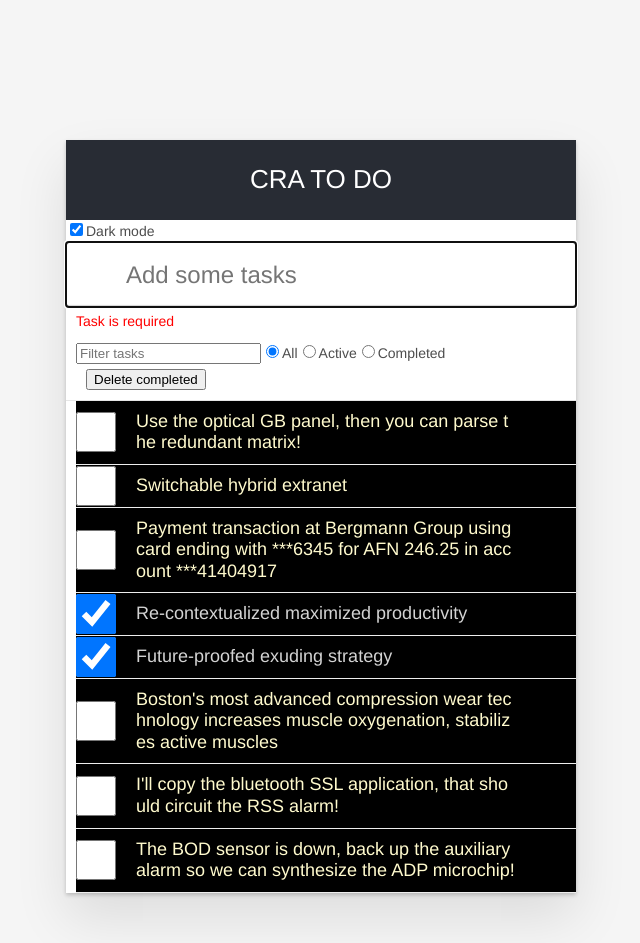
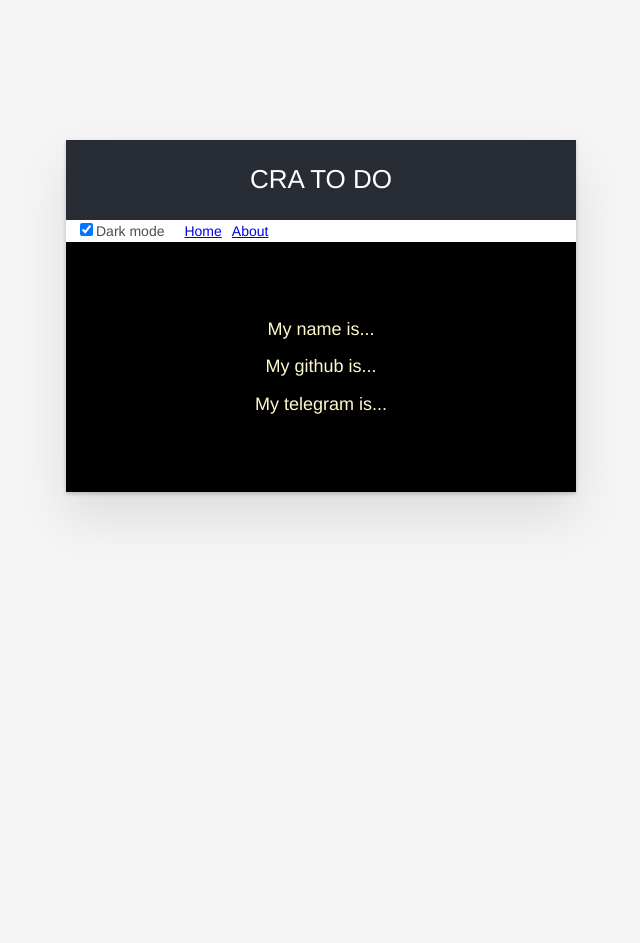
Before and after one commit to FFire/crt-todo, a React (Create React App) app: page /about in a window 1280 px wide. Shown: the whole page, without its empty margins (319-959 px from the left). After the commit the page ends 800 px from the top, so only its background shows below. Built offline with nearby package versions, Linux system fonts and the light colour scheme.

Commit message:
add: routes

```diff
--- a/package.json
+++ b/package.json
@@ -29,6 +29,7 @@
     "prop-types": "^15.8.1",
     "react": "^17.0.2",
     "react-dom": "^17.0.2",
+    "react-router-dom": "^6.2.1",
     "react-scripts": "^5.0.0",
     "web-vitals": "^2.1.3",
     "yup": "^0.32.11"
--- /dev/null
+++ b/src/components/About/About.js
@@ -0,0 +1,23 @@
+import classNames from 'classnames';
+import PropTypes from 'prop-types';
+import React, { useContext } from 'react';
+import { theme, ThemeContext } from '../../cotext/themeContext';
+import s from './About.module.css';
+
+export const About = () => {
+  const UiTheme = useContext(ThemeContext);
+  const cssClasses = classNames(s.spinner, { [s.dark]: UiTheme === theme.DARK });
+  return (
+    <>
+      <div className={cssClasses}>
+       <p>My name is...</p>
+       <p>My github is...</p>
+       <p>My telegram is...</p>
+      </div>
+    </>
+  );
+};
+
+About.protoTypes = {
+  UiTheme: PropTypes.string.isRequired,
+};
--- /dev/null
+++ b/src/components/About/About.module.css
@@ -0,0 +1,13 @@
+.spinner {
+  text-align: center;
+  font-size: large;
+  padding: 60px;
+  color: gray;
+  border: black;
+  border-width: 2px;
+}
+
+.dark {
+  color: lemonchiffon;
+  background-color: black;
+}
--- a/src/components/App/App.js
+++ b/src/components/App/App.js
@@ -1,13 +1,15 @@
 /* eslint-disable function-paren-newline */
 import React, { useEffect, useState } from 'react';
+import { Route, Routes } from 'react-router-dom';
 import * as yup from 'yup';
+import { theme, ThemeContext } from '../../cotext/themeContext';
+import { initialTasks } from '../../fixtures/initialTasks';
+import { WithSpinner } from '../../HOC/WithSpinner';
 import {
-  Filter, Header, Message, NewTask, TaskList, ThemeToggle,
+  About, Filter, Header, Message, NewTask, NotFound, TaskList, ThemeToggle,
 } from '../components';
+import { routePaths } from '../routePaths';
 import './App.css';
-import { initialTasks } from '../../fixtures/initialTasks';
-import { theme, ThemeContext } from '../../cotext/themeContext';
-import { WithSpinner } from '../../HOC/WithSpinner';
 
 const TaskListWithSpinner = WithSpinner(TaskList);
 const messageMode = {
@@ -167,16 +169,8 @@ const App = () => {
     makeInfo();
   };
 
-  return (
-      <ThemeContext.Provider value={uiTheme}>
-
-        <Header />
-
-        <ThemeToggle
-          handleThemeToggle={handleThemeToggle}
-          uiTheme={uiTheme}
-        />
-
+  const PageApp = () => (
+    <>
       <NewTask
         handleKeyPress={handleKeyPress}
         handleGetFocus={handleGetFocus}
@@ -204,7 +198,23 @@ const App = () => {
         handleDeleteById={handleDeleteById}
         handleToggle={handleToggle}
       />
+    </>
+  );
 
+  return (
+    <ThemeContext.Provider value={uiTheme}>
+        <Header/>
+
+        <ThemeToggle
+          handleThemeToggle={handleThemeToggle}
+          uiTheme={uiTheme}
+        />
+
+        <Routes>
+          <Route path={routePaths.HOME.path} element={<PageApp/>}/>
+          <Route path={routePaths.ABOUT.path} element={<About/>}/>
+          <Route path={routePaths.NOT_FOUNT.path} element={<NotFound/>}/>
+        </Routes>
     </ThemeContext.Provider>
   );
 };
--- /dev/null
+++ b/src/components/NotFound/NotFound.js
@@ -0,0 +1,21 @@
+import classNames from 'classnames';
+import PropTypes from 'prop-types';
+import React, { useContext } from 'react';
+import { theme, ThemeContext } from '../../cotext/themeContext';
+import s from './NotFound.module.css';
+
+export const NotFound = () => {
+  const UiTheme = useContext(ThemeContext);
+  const cssClasses = classNames(s.spinner, { [s.dark]: UiTheme === theme.DARK });
+  return (
+    <>
+      <div className={cssClasses}>
+       <p>Sorry, page not found 😔 </p>
+      </div>
+    </>
+  );
+};
+
+NotFound.protoTypes = {
+  UiTheme: PropTypes.string.isRequired,
+};
--- /dev/null
+++ b/src/components/NotFound/NotFound.module.css
@@ -0,0 +1,13 @@
+.spinner {
+  text-align: center;
+  font-size: large;
+  padding: 60px;
+  color: gray;
+  border: black;
+  border-width: 2px;
+}
+
+.dark {
+  color: lemonchiffon;
+  background-color: black;
+}
--- a/src/components/ThemeToggle/ThemeToggle.js
+++ b/src/components/ThemeToggle/ThemeToggle.js
@@ -1,9 +1,12 @@
 import PropTypes from 'prop-types';
 import React from 'react';
+import { Link } from 'react-router-dom';
 import { theme } from '../../cotext/themeContext';
+import { routePaths } from '../routePaths';
+import s from './ThemeToggle.module.css';
 
 export const ThemeToggle = ({ uiTheme, handleThemeToggle }) => (
-    <>
+  <div className={s.nav}>
     <input
       type='checkbox'
       id='ThemeToggle'
@@ -11,7 +14,11 @@ export const ThemeToggle = ({ uiTheme, handleThemeToggle }) => (
       onChange={handleThemeToggle}
     />
     <label htmlFor='ThemeToggle'>Dark mode</label>
-    </>
+    <div className={s.justify}>
+      <Link className={s.linkItem} to={routePaths.HOME.path}>{routePaths.HOME.name}</Link>
+      <Link className={s.linkItem} to={routePaths.ABOUT.path}>{routePaths.ABOUT.name}</Link>
+    </div>
+  </div>
 );
 
 ThemeToggle.propTypes = {
--- a/src/components/ThemeToggle/ThemeToggle.module.css
+++ b/src/components/ThemeToggle/ThemeToggle.module.css
@@ -1,3 +1,16 @@
 .dark {
   color: black;
 }
+.justify {
+  display:inline;
+  justify-content: right;
+  justify-content: space-between;
+
+}
+.nav {
+  display:inline;
+  width: max-content;
+}
+.linkItem {
+  margin-left: 10px;
+}
--- a/src/components/components.js
+++ b/src/components/components.js
@@ -5,3 +5,5 @@ export { NewTask } from './NewTask/NewTask';
 export { Spinner } from './Spinner/Spinner';
 export { TaskList } from './TaskList/TaskList';
 export { ThemeToggle } from './ThemeToggle/ThemeToggle';
+export { About } from './About/About';
+export { NotFound } from './NotFound/NotFound';
--- /dev/null
+++ b/src/components/routePaths.js
@@ -0,0 +1,5 @@
+export const routePaths = {
+  HOME: { path: '/', name: 'Home' },
+  ABOUT: { path: 'about', name: 'About' },
+  NOT_FOUNT: { path: '*', name: 'PageNotFound' },
+};
--- a/src/index.js
+++ b/src/index.js
@@ -1,5 +1,6 @@
 import React from 'react';
 import ReactDOM from 'react-dom';
+import { BrowserRouter } from 'react-router-dom';
 import App from './components/App/App';
 import './index.css';
 
@@ -7,7 +8,9 @@ ReactDOM.render(
   <React.StrictMode>
     <div className='App'>
       <section className='todoapp'>
-        <App />
+        <BrowserRouter>
+          <App/>
+        </BrowserRouter>
       </section>
     </div>
   </React.StrictMode>,
```
Also changed, not shown: 1 other file (tests, documents, lock files or other folders). Lines whose indentation alone changed are shown as unchanged.
